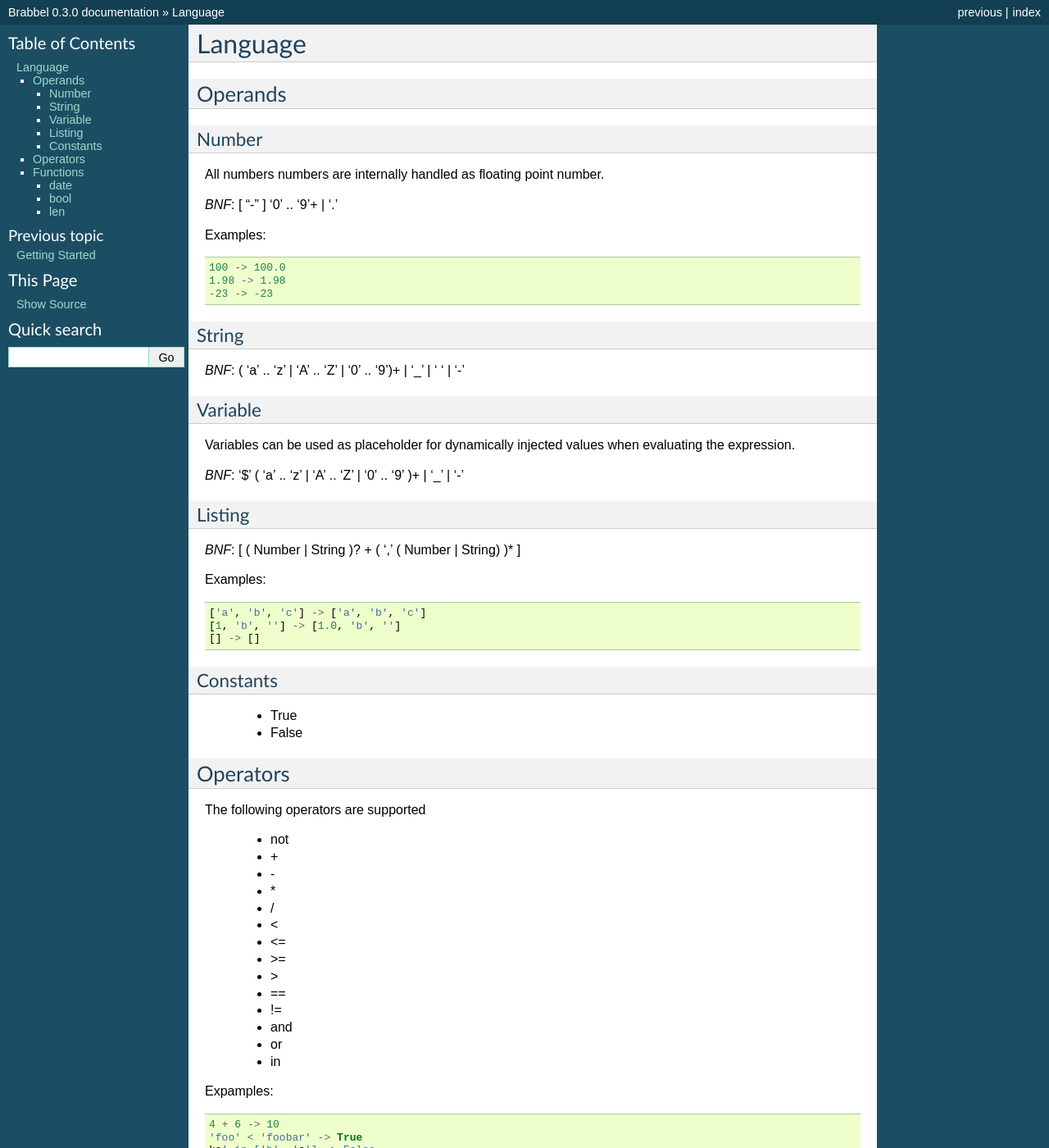
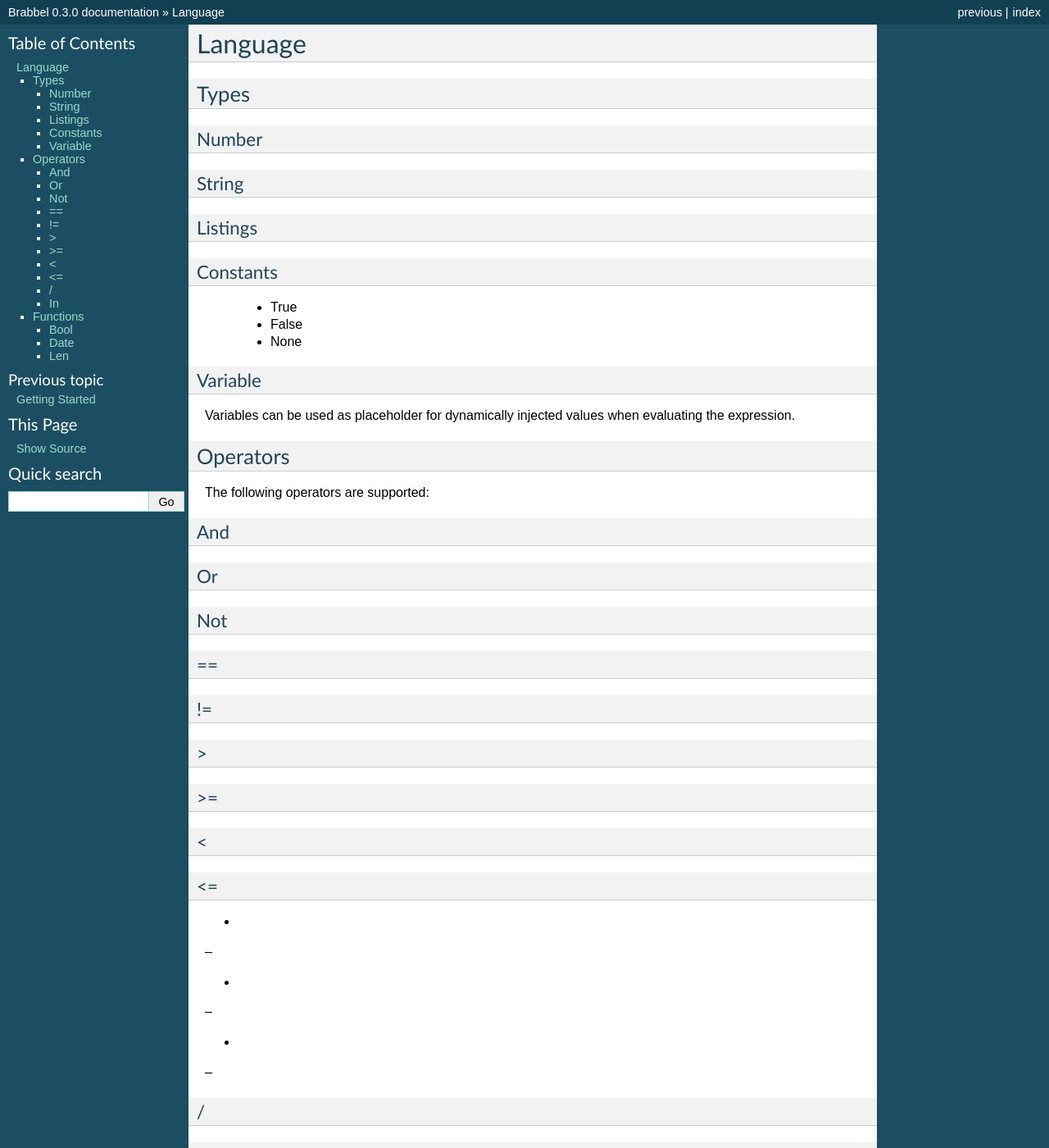
Before and after one commit to ringo-framework/brabbel, a Sphinx documentation site: the page built from docs/main.rst, in a window 1280 px wide and 1400 px high. Shown: the whole window at 82% size. Built offline with Sphinx 7.4.7, drawn with Linux system fonts in a browser that asks for light colours; formulas are drawn with MathJax 3; some of the changed text lies outside the part shown.

Commit message:
Changed structure of the documentation.

```diff
--- a/docs/main.rst
+++ b/docs/main.rst
@@ -1,109 +1,89 @@
+********
 Language
-========
+********
 
-Operands
+Types
+=====
+
+Number
+------
+
+String
+------
+
+Listings
 --------
 
-Number
-""""""
-All numbers numbers are internally handled as floating point number.
-
-*BNF*:  [ "-" ] '0' .. '9'+ | '.'
-
-Examples::
-
-        100 -> 100.0
-        1.98 -> 1.98
-        -23 -> -23
-
-String
-""""""
-*BNF*:  ( 'a' .. 'z' | 'A' .. 'Z' | '0' .. '9')+ | '_' | ' ' | '-'
+Constants
+---------
+ * True
+ * False
+ * None
 
 Variable
-""""""""
+--------
 Variables can be used as placeholder for dynamically injected values when
 evaluating the expression.
 
-*BNF*:  '$' ( 'a' .. 'z' | 'A' .. 'Z' | '0' .. '9' )+ | '_' | '-'
+Operators
+=========
+The following operators are supported:
 
-Listing
-"""""""
-*BNF*: [ ( Number | String )? + ( ',' ( Number | String) )* ]
+And
+---
 
-Examples::
+Or
+--
 
-        ['a', 'b', 'c'] -> ['a', 'b', 'c']
-        [1, 'b', ''] -> [1.0, 'b', '']
-        [] -> []
+Not
+---
 
-Constants
-"""""""""
+==
+--
 
- * True
- * False
+!=
+--
+>
+--
 
 
-Operators
----------
-The following operators are supported
+>=
+--
 
- * not
- * \+
- * \-
- * \*
- * /
- * <
- * <=
- * >=
- * >
- * ==
- * !=
- * and
- * or
- * in
+<
+--
 
-Expamples::
+<=
+--
 
-        4 + 6 -> 10
-        'foo' < 'foobar' -> True
-        ka' in ['b', 'c'] -> False
-        ( 2 > 3 ) or ( 'foo' != 'bar') -> True
-        not ( 5 > 2 ) -> False
++
+--
+
+-
+--
+
+*
+--
+
+/
+--
+
+In
+--
+
 
 Functions
----------
+=========
 
-date
-""""
-The date function can be used to craft a date in the expression.
+Bool
+----
+.. autofunction:: brabbel.helpers._bool
 
-Examples::
 
-        date('today') -> date of today
-        date('20150118') -> 18.01.2015
+Date
+----
+.. autofunction:: brabbel.helpers._date
 
-bool
-""""
-Returns True if the given value v is set and not empty. Empty means:
-
- * For String: No value or empty String
- * For Lists: No value or empty Lists
- * For Numbers: No value (0 is consideret as valid value)
-
-Examples::
-
-        bool("foo") -> True
-        bool("") -> False
-        bool(['']) -> True
-        bool([]) -> False
-        bool(0) -> True
-
-len
-"""
-Returns the length of a given list.
-
-Examples::
-
-        bool([1,2,3]) -> 3
-        bool([]) -> 0
+Len
+---
+.. autofunction:: brabbel.helpers._len
```
